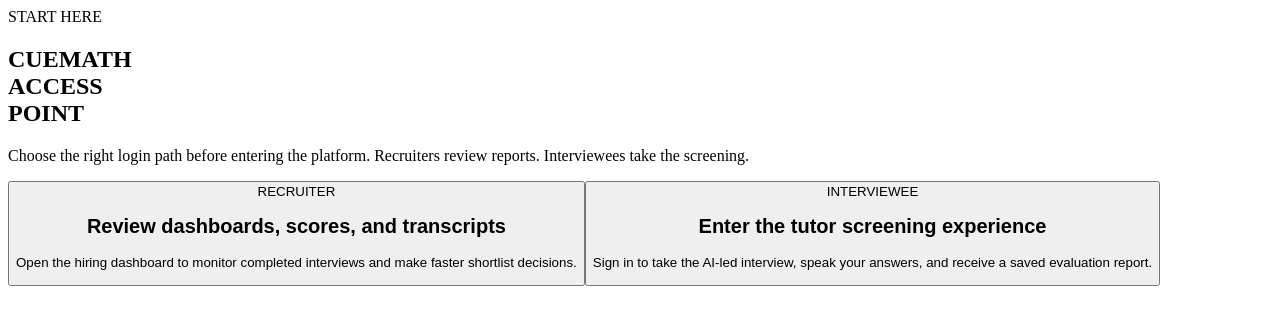
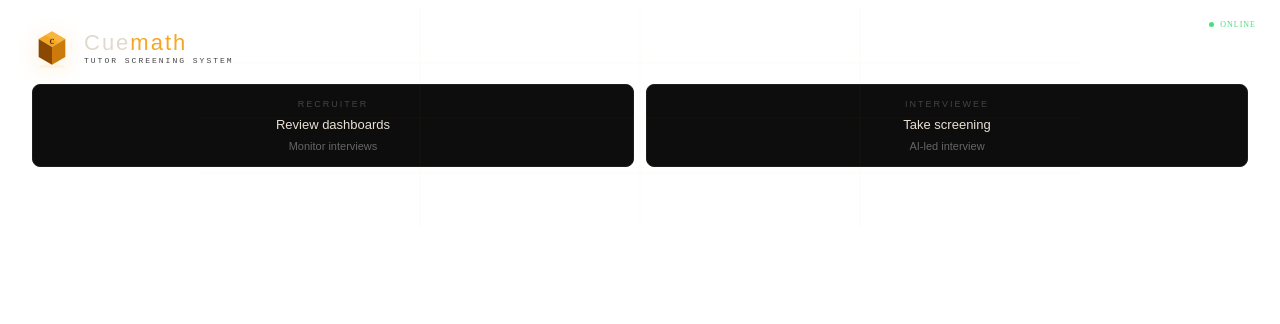
Before and after one commit to Surajjoshi2004/aiinterviewer, a React (Vite) app in the folder frontend/: page / in a window 1280 px wide. Shown: the top 324 px of the page. Built offline with nearby package versions, Linux system fonts and the light colour scheme; the HTML template or start-up script is replaced by a standard one.

Commit message:
Refactor avatar components with enhanced animations and styles; update SVG elements for improved visual effects.

```diff
--- a/frontend/src/App.jsx
+++ b/frontend/src/App.jsx
@@ -131,45 +131,32 @@
 }
 
 function Waveform({ active, color = "var(--accent)" }) {
+  const heights = [14, 24, 30, 18, 34, 20, 26, 14, 32, 18, 12, 24, 16];
   return (
-    <div className="waveform" aria-hidden="true">
-      {Array.from({ length: 24 }).map((_, index) => (
-        <span
-          key={index}
-          className={`wave-bar ${active ? "is-active" : ""}`}
-          style={{
-            background: color,
-            animationDelay: `${(index * 0.05).toFixed(2)}s`,
-          }}
-        />
-      ))}
+    <div className="waveform-3d" aria-hidden="true">
+      <svg width="70" height="28" viewBox="0 0 70 28">
+        {heights.map((h, i) => (
+          <rect key={i} x={i * 5 + 1} y={28 - h} width="3" height={h} fill={active ? (color === "var(--accent)" ? "#F5A623" : "#6B9BD2") : "#333"} rx="1" opacity={active ? 1 : 0.25}>
+            {active && <animate attributeName="height" values={`${h};${h * 1.4};${h}`} dur="0.7s" repeatCount="indefinite" begin={`${i * 0.04}s`}/>}
+          </rect>
+        ))}
+      </svg>
     </div>
   );
 }
 
 function ScoreRing({ score, max = 5 }) {
-  const radius = 28;
-  const circumference = 2 * Math.PI * radius;
-  const progress = Math.max(0, Math.min(1, score / max));
-  const dash = circumference * progress;
-  const color = score >= 4 ? "var(--good)" : score >= 3 ? "var(--accent)" : "var(--danger)";
+  const color = score >= 4 ? "#4ADE80" : score >= 3 ? "#F5A623" : "#F87171";
+  const dashArray = score * 44;
 
   return (
-    <svg width="74" height="74" viewBox="0 0 74 74" className="score-ring" aria-hidden="true">
-      <circle cx="37" cy="37" r={radius} className="score-ring-track" />
-      <circle
-        cx="37"
-        cy="37"
-        r={radius}
-        className="score-ring-fill"
-        style={{
-          stroke: color,
-          strokeDasharray: `${dash} ${circumference}`,
-        }}
-      />
-      <text x="37" y="41" textAnchor="middle" className="score-ring-text">
-        {score}/5
-      </text>
+    <svg width="52" height="52" viewBox="0 0 52 52" style={{ filter: `drop-shadow(0 2px 6px ${color}30)` }}>
+      <circle cx="26" cy="26" r="22" fill="none" stroke="#1a1a1a" strokeWidth="6"/>
+      <circle cx="26" cy="26" r="22" fill="none" stroke={color} strokeWidth="5" strokeDasharray={`${dashArray} 176`} strokeLinecap="round" transform="rotate(-90 26 26)">
+        <animate attributeName="stroke-dasharray" from="0 176" to={`${dashArray} 176`} dur="0.8s" fill="freeze"/>
+      </circle>
+      <circle cx="26" cy="26" r="14" fill="#0d0d0d"/>
+      <text x="26" y="30" textAnchor="middle" fontFamily="Georgia,serif" fontSize="13" fontWeight="700" fill={color}>{score}</text>
     </svg>
   );
 }
@@ -190,31 +177,49 @@
   return (
     <ScreenShell>
       <div className="center-wrap">
-        <section className="hero-panel portal-panel">
-          <div className="eyebrow-badge">START HERE</div>
-          <h1 className="hero-title">
-            CUEMATH
-            <br />
-            <span>ACCESS</span>
-            <br />
-            POINT
-          </h1>
+        <section className="hero-panel portal-panel" style={{ padding: '20px 24px', position: 'relative', overflow: 'hidden', minHeight: '180px' }}>
+          <svg style={{ position: 'absolute', inset: 0, width: '100%', height: '100%', pointerEvents: 'none', opacity: 0.06 }} viewBox="0 0 400 100">
+            <line x1="0" y1="25" x2="400" y2="25" stroke="#F5A623" strokeWidth="0.3"/>
+            <line x1="0" y1="50" x2="400" y2="50" stroke="#F5A623" strokeWidth="0.3"/>
+            <line x1="0" y1="75" x2="400" y2="75" stroke="#F5A623" strokeWidth="0.3"/>
+            <line x1="100" y1="0" x2="100" y2="100" stroke="#F5A623" strokeWidth="0.3"/>
+            <line x1="200" y1="0" x2="200" y2="100" stroke="#F5A623" strokeWidth="0.3"/>
+            <line x1="300" y1="0" x2="300" y2="100" stroke="#F5A623" strokeWidth="0.3"/>
+          </svg>
 
-          <p className="hero-copy">
-            Choose the right login path before entering the platform. Recruiters review reports. Interviewees take the screening.
-          </p>
+          <div style={{ display: 'flex', alignItems: 'center', gap: '12px', marginBottom: '16px' }}>
+            <svg width="40" height="40" viewBox="0 0 72 72" style={{ animation: 'floatY 4s ease-in-out infinite', filter: 'drop-shadow(0 4px 12px rgba(245,166,35,0.2))' }}>
+              <ellipse cx="36" cy="70" rx="24" ry="5" fill="#F5A623" opacity="0.08"/>
+              <polygon points="36,6 60,20 36,34 12,20" fill="#F5A623"/>
+              <polygon points="36,6 60,20 48,27 24,13" fill="#FFD580" opacity="0.3"/>
+              <polygon points="12,20 36,34 36,66 12,52" fill="#8A4800"/>
+              <polygon points="60,20 36,34 36,66 60,52" fill="#CC7B0A"/>
+              <text x="36" y="29" textAnchor="middle" fontFamily="Georgia,serif" fontSize="13" fontWeight="700" fill="#3D1A00" opacity="0.85">C</text>
+            </svg>
+            <div>
+              <div style={{ fontFamily: "'Bebas Neue',sans-serif", fontSize: '22px', letterSpacing: '2px', color: '#E2D9CE', lineHeight: 1 }}>
+                Cue<span style={{ color: '#F5A623' }}>math</span>
+              </div>
+              <div style={{ fontFamily: "'IBM Plex Mono',monospace", fontSize: '8px', letterSpacing: '2px', color: '#444', marginTop: '2px' }}>TUTOR SCREENING SYSTEM</div>
+            </div>
 
-          <div className="portal-grid">
-            <button type="button" className="portal-card" onClick={() => onSelectPortal("recruiter")}>
-              <div className="portal-kicker">RECRUITER</div>
-              <h2>Review dashboards, scores, and transcripts</h2>
-              <p>Open the hiring dashboard to monitor completed interviews and make faster shortlist decisions.</p>
+            <div style={{ position: 'absolute', top: '12px', right: '16px', display: 'flex', alignItems: 'center', gap: '6px' }}>
+              <div style={{ width: '5px', height: '5px', borderRadius: '50%', background: '#4ADE80', animation: 'livePulse 2s ease-in-out infinite' }}/>
+              <span style={{ fontSize: '8px', letterSpacing: '1px', color: '#4ADE80' }}>ONLINE</span>
+            </div>
+          </div>
+
+          <div style={{ display: 'flex', gap: '12px', marginTop: '12px' }}>
+            <button type="button" style={{ flex: 1, background: '#0D0D0D', border: '1px solid #1E1E1E', borderRadius: '8px', padding: '14px', cursor: 'pointer', display: 'flex', flexDirection: 'column', alignItems: 'center', gap: '8px', transition: 'all 0.2s' }} onClick={() => onSelectPortal("recruiter")} onMouseOver={e => e.currentTarget.style.borderColor = '#F5A623'} onMouseOut={e => e.currentTarget.style.borderColor = '#1E1E1E'}>
+              <span style={{ fontSize: '9px', letterSpacing: '2px', color: '#444' }}>RECRUITER</span>
+              <h2 style={{ color: '#E8E0D4', fontSize: '13px', fontWeight: 500, margin: 0 }}>Review dashboards</h2>
+              <p style={{ color: '#666', fontSize: '11px', margin: 0 }}>Monitor interviews</p>
             </button>
 
-            <button type="button" className="portal-card portal-card-candidate" onClick={() => onSelectPortal("interviewee")}>
-              <div className="portal-kicker">INTERVIEWEE</div>
-              <h2>Enter the tutor screening experience</h2>
-              <p>Sign in to take the AI-led interview, speak your answers, and receive a saved evaluation report.</p>
+            <button type="button" style={{ flex: 1, background: '#0D0D0D', border: '1px solid #1E1E1E', borderRadius: '8px', padding: '14px', cursor: 'pointer', display: 'flex', flexDirection: 'column', alignItems: 'center', gap: '8px', transition: 'all 0.2s' }} onClick={() => onSelectPortal("interviewee")} onMouseOver={e => e.currentTarget.style.borderColor = '#F5A623'} onMouseOut={e => e.currentTarget.style.borderColor = '#1E1E1E'}>
+              <span style={{ fontSize: '9px', letterSpacing: '2px', color: '#444' }}>INTERVIEWEE</span>
+              <h2 style={{ color: '#E8E0D4', fontSize: '13px', fontWeight: 500, margin: 0 }}>Take screening</h2>
+              <p style={{ color: '#666', fontSize: '11px', margin: 0 }}>AI-led interview</p>
             </button>
           </div>
         </section>
@@ -663,7 +668,17 @@
         <div className="interview-body">
           <aside className="interview-sidebar">
             <div className="avatar-panel">
-              <div className={`avatar-orb ${sending ? "is-speaking" : ""}`}>P</div>
+              <div className={`avatar-orb ${sending ? "is-speaking" : ""}`} style={{ width: '64px', height: '64px' }}>
+                <svg width="64" height="64" viewBox="0 0 80 80">
+                  <circle cx="40" cy="40" r="36" fill="none" stroke="#F5A623" strokeWidth=".5" opacity=".15" strokeDasharray="4 5"/>
+                  <circle cx="40" cy="40" r="30" fill="none" stroke="#F5A623" strokeWidth=".4" opacity=".1"/>
+                  <circle cx="40" cy="40" r="26" fill="#180D00"/>
+                  <ellipse cx="32" cy="28" rx="16" ry="12" fill="#F5A623" opacity=".1"/>
+                  <ellipse cx="30" cy="25" rx="9" ry="6" fill="#FFD080" opacity=".15"/>
+                  <ellipse cx="27" cy="22" rx="5" ry="3" fill="white" opacity=".12"/>
+                  <text x="40" y="48" textAnchor="middle" fontFamily="'Bebas Neue',Georgia,serif" fontSize="26" fill="#F5A623" letterSpacing="1">R</text>
+                </svg>
+              </div>
               <div className="avatar-name">Raj</div>
               <div className="avatar-meta">TALENT TEAM</div>
             </div>
@@ -758,12 +773,37 @@
                   REPLAY QUESTION
                 </button>
                 <button
-                  className={`ghost-cta mic-button ${isListening ? "is-recording" : ""}`}
                   type="button"
                   onClick={isListening ? stopListening : startListening}
                   disabled={!micReady || loading || sending}
+                  style={{
+                    background: 'none',
+                    border: 'none',
+                    cursor: !micReady || loading || sending ? 'not-allowed' : 'pointer',
+                    opacity: !micReady || loading || sending ? 0.5 : 1,
+                    padding: 0,
+                    animation: isListening ? 'none' : 'floatY 3.8s ease-in-out infinite'
+                  }}
                 >
-                  {!micReady ? "MIC UNAVAILABLE" : isListening ? "STOP RECORDING" : "START VOICE INPUT"}
+                  <svg width="48" height="56" viewBox="0 0 80 90">
+                    <ellipse cx="40" cy="86" rx="24" ry="4" fill="#F5A623" opacity="0.1"/>
+                    <rect x="32" y="62" width="16" height="24" fill="#CC7B0A" rx="2"/>
+                    <path d="M16,50 Q8,50 8,62 L8,70" fill="none" stroke="#CC7B0A" strokeWidth="4" strokeLinecap="round"/>
+                    <path d="M72,50 Q80,50 80,62 L80,70" fill="none" stroke="#CC7B0A" strokeWidth="4" strokeLinecap="round"/>
+                    <rect x="22" y="12" width="36" height="50" rx="18" fill={isListening ? "#E74C3C" : "#F5A623"}/>
+                    <line x1="28" y1="28" x2="52" y2="28" stroke="#C06000" strokeWidth="1" opacity="0.4"/>
+                    <line x1="28" y1="36" x2="52" y2="36" stroke="#C06000" strokeWidth="1" opacity="0.4"/>
+                    <circle cx="40" cy="32" r="6" fill="#B85E00" opacity="0.5"/>
+                    {isListening && (
+                      <circle cx="40" cy="32" r="14" fill="none" stroke="#E74C3C" strokeWidth="2" opacity="0.6">
+                        <animate attributeName="r" values="14;22;14" dur="1s" repeatCount="indefinite"/>
+                        <animate attributeName="opacity" values="0.6;0;0.6" dur="1s" repeatCount="indefinite"/>
+                      </circle>
+                    )}
+                  </svg>
+                  <div style={{ fontSize: '7px', letterSpacing: '0.5px', color: isListening ? '#E74C3C' : '#555', marginTop: '2px' }}>
+                    {!micReady ? "OFF" : isListening ? "STOP" : "SPEAK"}
+                  </div>
                 </button>
                 <button className="primary-cta" type="submit" disabled={loading || sending || !answer.trim()}>
                   {sending ? "PROCESSING..." : "SEND REPLY"}
@@ -819,19 +859,19 @@
             </p>
           </div>
 
-          <div
-            className="verdict-badge"
-            style={{
-              color: verdictColor[report.recommendation] || "var(--accent)",
-              borderColor: verdictColor[report.recommendation] || "var(--accent)",
-            }}
-          >
-            {report.recommendation === "proceed"
-              ? "PROCEED"
-              : report.recommendation === "reject"
-                ? "REJECT"
-                : "HOLD"}
-          </div>
+          {report.recommendation === "proceed" ? (
+            <div style={{ display: 'flex', alignItems: 'center', gap: '8px', padding: '8px 14px', background: '#0A2A18', borderRadius: '6px', border: '1px solid #1A5030' }}>
+              <span style={{ color: '#4ADE80', fontSize: '12px', fontWeight: 600 }}>PROCEED</span>
+            </div>
+          ) : report.recommendation === "reject" ? (
+            <div style={{ display: 'flex', alignItems: 'center', gap: '8px', padding: '8px 14px', background: '#1A0808', borderRadius: '6px', border: '1px solid #3D1010' }}>
+              <span style={{ color: '#F87171', fontSize: '12px', fontWeight: 600 }}>REJECT</span>
+            </div>
+          ) : (
+            <div style={{ display: 'flex', alignItems: 'center', gap: '8px', padding: '8px 14px', background: '#1A1000', borderRadius: '6px', border: '1px solid #3D2A00' }}>
+              <span style={{ color: '#F5A623', fontSize: '12px', fontWeight: 600 }}>HOLD</span>
+            </div>
+          )}
         </header>
 
         <div className="report-actions">
@@ -1076,8 +1116,10 @@
                     </p>
                   </div>
 
-                  <div className={`verdict-badge verdict-${selectedInterview.normalizedEvaluation.recommendation}`}>
-                    {selectedInterview.normalizedEvaluation.recommendation.toUpperCase()}
+                  <div style={{ display: 'flex', alignItems: 'center', gap: '8px', padding: '6px 12px', borderRadius: '6px', border: `1px solid ${selectedInterview.normalizedEvaluation.recommendation === 'proceed' ? '#1A5030' : selectedInterview.normalizedEvaluation.recommendation === 'reject' ? '#3D1010' : '#3D2A00'}`, background: selectedInterview.normalizedEvaluation.recommendation === 'proceed' ? '#0A2A18' : selectedInterview.normalizedEvaluation.recommendation === 'reject' ? '#1A0808' : '#1A1000' }}>
+                    <span style={{ color: selectedInterview.normalizedEvaluation.recommendation === 'proceed' ? '#4ADE80' : selectedInterview.normalizedEvaluation.recommendation === 'reject' ? '#F87171' : '#F5A623', fontSize: '11px', fontWeight: 600 }}>
+                      {selectedInterview.normalizedEvaluation.recommendation.toUpperCase()}
+                    </span>
                   </div>
                 </header>
 
--- a/frontend/src/styles.css
+++ b/frontend/src/styles.css
@@ -1,4 +1,34 @@
 @import url("https://fonts.googleapis.com/css2?family=Bebas+Neue&family=Instrument+Serif:ital@0;1&family=IBM+Plex+Mono:wght@400;500&display=swap");
+@import url("https://fonts.googleapis.com/css2?family=Bebas+Neue&family=IBM+Plex+Mono:wght@400;500&display=swap");
+
+@keyframes floatY {
+  0%, 100% { transform: translateY(0); }
+  50% { transform: translateY(-8px); }
+}
+@keyframes pulseGlow {
+  0%, 100% { filter: drop-shadow(0 0 8px rgba(245,166,35,.35)); }
+  50% { filter: drop-shadow(0 0 22px rgba(245,166,35,.7)); }
+}
+@keyframes greenGlow {
+  0%, 100% { filter: drop-shadow(0 0 8px rgba(74,222,128,.3)); }
+  50% { filter: drop-shadow(0 0 20px rgba(74,222,128,.6)); }
+}
+@keyframes spin {
+  from { transform: rotate(0deg); }
+  to { transform: rotate(360deg); }
+}
+@keyframes spinR {
+  from { transform: rotate(0deg); }
+  to { transform: rotate(-360deg); }
+}
+@keyframes livePulse {
+  0%, 100% { box-shadow: 0 0 0 0 rgba(245,166,35,.6); }
+  50% { box-shadow: 0 0 0 10px rgba(245,166,35,0); }
+}
+@keyframes orbit {
+  from { transform: rotate(0deg) translateX(46px) rotate(0deg); }
+  to { transform: rotate(360deg) translateX(46px) rotate(-360deg); }
+}
 
 :root {
   --bg: #080808;
@@ -506,21 +536,25 @@
 }
 
 .avatar-orb {
-  width: 82px;
-  height: 82px;
+  width: 100px;
+  height: 100px;
   margin: 0 auto 12px;
-  border-radius: 50%;
-  display: grid;
-  place-items: center;
-  background: linear-gradient(135deg, var(--accent), var(--accent-2));
-  color: #080808;
-  font-family: "Bebas Neue", sans-serif;
-  font-size: 2rem;
-  box-shadow: 0 0 0 1px var(--line);
+  position: relative;
+  animation: floatY 3.5s ease-in-out infinite;
 }
 
-.avatar-orb.is-speaking {
-  box-shadow: 0 0 0 3px var(--accent), 0 0 24px rgba(245, 166, 35, 0.35);
+.avatar-orb svg {
+  position: absolute;
+  top: 0;
+  left: 0;
+  width: 100%;
+  height: 100%;
+  animation: pulseGlow 2.5s ease-in-out infinite;
+}
+
+.avatar-orb.is-speaking svg {
+  animation: none;
+  filter: drop-shadow(0 0 16px rgba(245,166,35,0.8));
 }
 
 .avatar-name {
```
